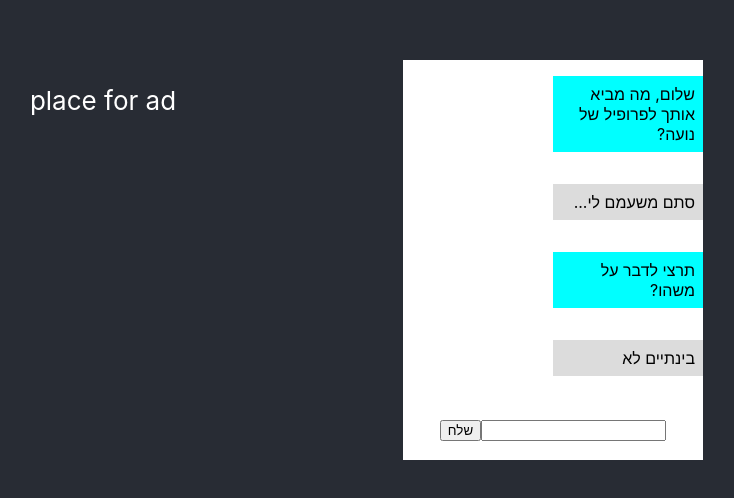
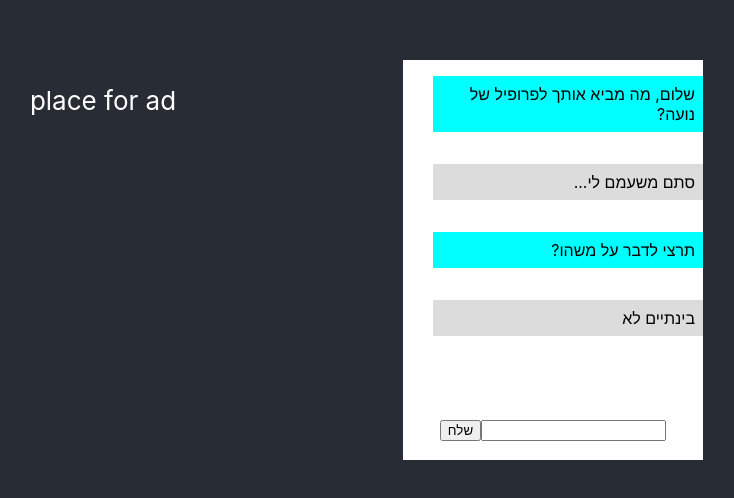
Before and after one commit to sushi30/elem-ad-redirect-page, a React (Create React App) app: page / in a window 1280 px wide. Shown: the part 300-798 px from the top of the page, without its empty margins (537-1271 px from the left). Built offline with nearby package versions, Linux system fonts and the light colour scheme.

Commit message:
changed width

```diff
--- a/src/Chat/Message.tsx
+++ b/src/Chat/Message.tsx
@@ -9,7 +9,7 @@ export default function Message({ sender, content, time }: any) {
         direction: "rtl",
         textAlign: "right",
         float: sender == Sender.VISITOR ? "left" : "right",
-        maxWidth: "50%",
+        maxWidth: "90%",
       }}
     >
       <p
```
